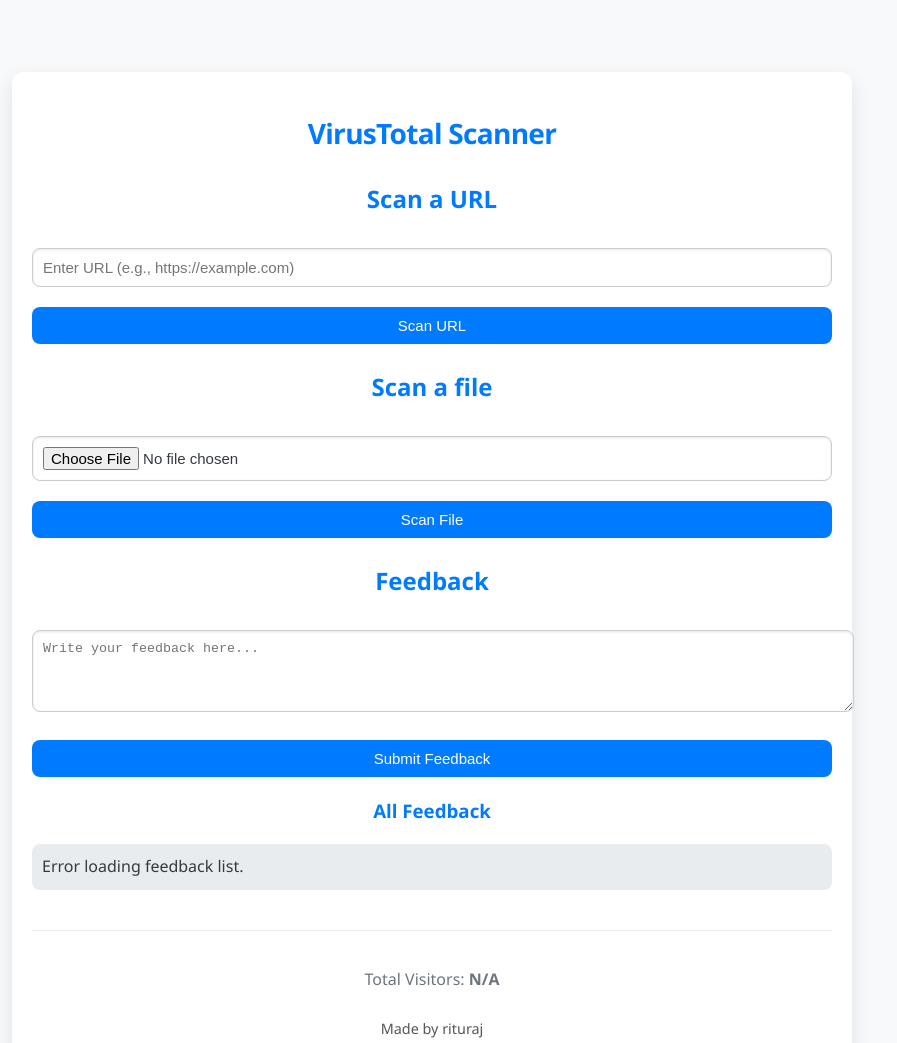
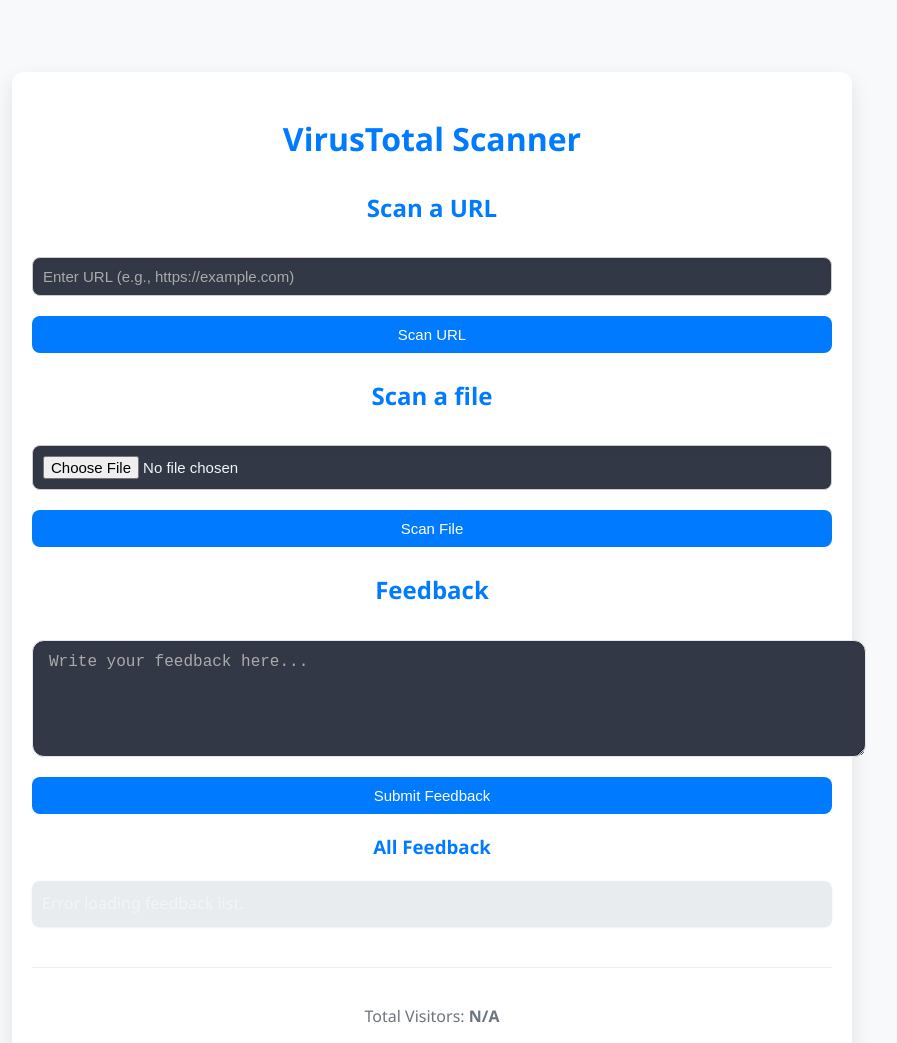
Before and after one commit to riturajkumar2002/safe-scan-VT, a website: page index.html in a window 1280 px wide. Shown: the top 1043 px of the page, without its empty margins (208-1105 px from the left). Drawn offline with Linux system fonts and the light colour scheme; no server answers.

Commit message:
Update project color theme

```diff
--- a/script.js
+++ b/script.js
@@ -1,3 +1,58 @@
+// ------------- RANDOM COLOR THEME FEATURE -------------
+const colorThemes = [
+    {
+        '--primary-color': '#0057b7',
+        '--primary-color-hover': '#003f7f',
+        '--success': '#2ecc40',
+        '--danger': '#ee3d3d',
+        '--background': '#e6f3ff',
+        '--surface': '#ffffff',
+        '--text': '#131b23',
+        '--text-secondary': '#335571'
+    },
+    {
+        '--primary-color': '#a259ff',
+        '--primary-color-hover': '#6b00b6',
+        '--success': '#00b894',
+        '--danger': '#e17055',
+        '--background': '#f5f0fa',
+        '--surface': '#fff0fb',
+        '--text': '#43305e',
+        '--text-secondary': '#729198'
+    },
+    {
+        '--primary-color': '#019267',
+        '--primary-color-hover': '#025940',
+        '--success': '#88e26f',
+        '--danger': '#ed6a5a',
+        '--background': '#e0f8f1',
+        '--surface': '#ffffff',
+        '--text': '#183a1d',
+        '--text-secondary': '#28875c'
+    },
+    {
+        '--primary-color': '#f7c873',
+        '--primary-color-hover': '#d9a441',
+        '--success': '#53ebbb',
+        '--danger': '#fa5252',
+        '--background': '#23272e',
+        '--surface': '#323846',
+        '--text': '#f0f6f5',
+        '--text-secondary': '#aaa'
+    }
+    // Add more if you wish!
+];
+
+function applyRandomTheme() {
+    const theme = colorThemes[Math.floor(Math.random() * colorThemes.length)];
+    for (const [k, v] of Object.entries(theme)) {
+        document.documentElement.style.setProperty(k, v);
+    }
+}
+// Apply it ASAP on DOMContentLoaded
+window.addEventListener('DOMContentLoaded', applyRandomTheme);
+// ---------------------------------------------------------
+
 const getElement = id => document.getElementById(id);
 
 function updateVisitorCount() {
--- a/style.css
+++ b/style.css
@@ -1,7 +1,6 @@
-
 @import url('https://fonts.googleapis.com/css2?family=Inter:ital,opsz,wght@0,14..32,100..900;1,14..32,100..900&display=swap');
 
-:root{
+:root {
     --background: #f8fafc;
     --surface: #ffffff;
     --text: #1e293b;
@@ -14,8 +13,8 @@
     --primary-color-hover: #4f46e5;
 }
 
-body{
-    font-family: 'Inter',system-ui, -apple-system, BlinkMacSystemFont, 'Segoe UI', Roboto, Oxygen, Ubuntu, Cantarell, 'Open Sans', 'Helvetica Neue', sans-serif;
+body {
+    font-family: 'Inter',system-ui,-apple-system,BlinkMacSystemFont,'Segoe UI',Roboto,Oxygen,Ubuntu,Cantarell,'Open Sans','Helvetica Neue',sans-serif;
     background-color: var(--background);
     color: var(--text);
     line-height: 1.6;
@@ -27,30 +26,27 @@
     justify-content: center;
     box-sizing: border-box;
 }
-.container{
+
+.container {
+    background: var(--surface);
     padding: 1.5rem;
     border-radius: var(--border-radius);
     box-shadow: 0 4px 6px -1px rgb(0 0 0 / 0.1), 0.2px 4px -2px rgb(0 0 0 / 0.1);
     width: 100%;
     max-width: 525px;
     margin: 0 auto;
-
 }
 
-h1{
+h1, h2, h3, h4, h5 {
     color: var(--text);
-    font-size: 1.75rem;
-    font-weight: 700;
-    margin-bottom: 1.5rem;
-    letter-spacing: -0.025em;
 }
 
-section{
+section {
     margin: 1.5rem 0;
     text-align: left;
 }
 
-input[type="text"], input[type="file"]{
+input[type="text"], input[type="file"] {
     width: 100%;
     padding: 0.6rem 0.875rem;
     border: 1px solid #e2e8f0;
@@ -62,13 +58,13 @@
     box-sizing: border-box;
     margin-bottom: 0.75rem;
 }
-input[type="text"]:focus{
+input[type="text"]:focus, input[type="file"]:focus {
     outline: none;
     border-color: var(--primary-color);
     box-shadow: 0 0 0 3px rgba(99, 102, 241, 0.1);
 }
 
-button{
+button {
     width: 100%;
     padding: 0.6rem 1.25rem;
     background-color: var(--primary-color);
@@ -80,13 +76,12 @@
     cursor: pointer;
     transition: all 0.2s ease;
 }
-
-button:hover{
+button:hover {
     background-color: var(--primary-color-hover);
     transform: translateY(-1px);
 }
 
-.loading{
+.loading {
     padding: 2rem;
     display: flex;
     flex-direction: column;
@@ -95,7 +90,7 @@
     text-align: center;
 }
 
-.spinner{
+.spinner {
     display: inline-block;
     width: 40px;
     height: 40px;
@@ -105,12 +100,11 @@
     animation: spin 1s ease-in-out infinite;
     margin: 1rem auto 0;
 }
-
 @keyframes spin {
-    to {transform: rotate(360deg);}
+    to { transform: rotate(360deg);}
 }
 
-#result{
+#result {
     margin-top: 2rem;
     padding: 1.5rem;
     background: var(--surface);
@@ -119,17 +113,13 @@
     display: none;
 }
 
-#result h3{
+#result h3 {
     margin-top: 0;
     margin-bottom: 1rem;
     color: var(--text);
 }
-
-#result button{
-    margin-top: 1rem;
-}
-
-#result .error{
+#result button { margin-top: 1rem; }
+#result .error {
     color: var(--danger);
     background-color: #fee2e2;
     padding: 1rem;
@@ -137,22 +127,20 @@
     margin: 0;
 }
 
-.safe{
+.safe {
     color: var(--success);
     font-weight: 600;
 }
-
-.malicious{
+.malicious {
     color: var(--danger);
     font-weight: 600;
 }
-
-.suspicious{
+.suspicious {
     color: var(--warning);
     font-weight: 600;
 }
 
-.modal{
+.modal {
     display: none;
     position: fixed;
     z-index: 1000;
@@ -160,19 +148,21 @@
     top: 0;
     width: 100%;
     height: 100%;
-    background-color: rgba(0, 0, 0, 0);
+    background-color: rgba(0,0,0,0);
     backdrop-filter: blur(0);
     opacity: 0;
     transition: background-color 0.3s ease, backdrop-filter 0.3s ease, opacity 0.3s ease;
 }
 
-.modal.show{
-    background-color: rgba(0, 0, 0, 0);
+.modal.show {
+    background-color: rgba(0,0,0,0.25);
     backdrop-filter: blur(4px);
     opacity: 1;
 }
 
-.modal-content{
+.modal-content {
+    background-color: var(--surface);
+    color: var(--text);
     margin: 5% auto;
     width: 80%;
     max-width: 800px;
@@ -182,16 +172,13 @@
     overflow-y: auto;
     transform: translate(20px);
     opacity: 0;
-    transition: tranform 0.3s ease, opacity 0.3s ease;
-
+    transition: transform 0.3s ease, opacity 0.3s ease;
 }
-
-.modal.modal.show .modal-content{
+.modal.show .modal-content {
     transform: translateY(0);
     opacity: 1;
 }
-
-.close{
+.close {
     position: absolute;
     right: 1rem;
     top: 1rem;
@@ -204,69 +191,57 @@
     background: none;
     padding: 0;
 }
-
-.close:hover{
+.close:hover {
     color: var(--danger);
     background: none;
     transform: none;
 }
 
-#FullReportModel .model-content{
+#FullReportModel .modal-content {
     position: relative;
     padding-top: 3rem;
 }
-
-#FullReportContent{
+#FullReportContent {
     margin-top: 1rem;
 }
-
-#FullReportContent table{
+#FullReportContent table {
     margin-top: 1.5rem;
     width: 100%;
     border-radius: var(--border-radius);
     overflow: hidden;
 }
-
-#FullReportContent th{
+#FullReportContent th {
     background-color: var(--primary-color);
     color: #fff;
     font-weight: 600;
     padding: 1rem;
 }
-
-
-#FullReportContent td{
+#FullReportContent td {
     padding: 0.75rem 1rem;
     border: 1px solid #e2e8f0;
 }
-
-
-#FullReportContent tr:hover{
-    background-color: #f8fafc;
+#FullReportContent tr:hover {
+    background-color: var(--background);
 }
 
-
-.scan-stats{
-    background: #fff;
+.scan-stats {
+    background: var(--surface);
     border: 1px solid #e2e8f0;
     border-radius: var(--border-radius);
     padding: 1.5rem;
     margin: 1rem 0;
 }
-
-.scan-stats ul{
+.scan-stats ul {
     list-style: none;
     padding: 0;
     margin: 0.5rem 0 0 0;
 }
-
-.scan-stats li{
+.scan-stats li {
     padding: 0.5rem 0;
     display: flex;
     align-items: center;
 }
-
-.scan-stats li::before{
+.scan-stats li::before {
     content: '';
     display: inline-block;
     width: 8px;
@@ -274,51 +249,43 @@
     border-radius: 50%;
     margin-right: 8px;
 }
-
-.scan-stats li span.malicious::before{
+.scan-stats li span.malicious::before {
     background-color: var(--danger);
 }
-
-.scan-stats li span.suspicious::before{
+.scan-stats li span.suspicious::before {
     background-color: var(--warning);
 }
-
-.scan-stats li span.safe::before{
+.scan-stats li span.safe::before {
     background-color: var(--success);
 }
 
-.progress-section{
+.progress-section {
     margin: 2rem 0;
 }
-
-.progress-label{
+.progress-label {
     display: flex;
     justify-content: space-between;
     align-items: center;
     margin-bottom: 0.5rem;
     font-weight: 500;
 }
-
-.progress-percent{
+.progress-percent {
     color: var(--text-secondary);
     font-size: 0.875rem;
 }
-
-.progress-stacked{
+.progress-stacked {
     height: 24px;
     border-radius: var(--border-radius);
     background-color: #f1f5f9;
     overflow: hidden;
     display: flex;
-    box-shadow: inset 0 2px 4px rgba(0, 0, 0, 0.85);
+    box-shadow: inset 0 2px 4px rgba(0, 0, 0, 0.085);
     border: 1px solid #e2e8f0;
 }
-
-.progress-stacked:not(.animate) .progress-bar{
+.progress-stacked:not(.animate) .progress-bar {
     width: 0 !important;
 }
-
-.progress-bar{
+.progress-bar {
     height: 20px;
     display: flex;
     align-items: center;
@@ -330,92 +297,77 @@
     position: relative;
     min-width: 2rem;
 }
-
-.progress-bar.malicious{
+.progress-bar.malicious {
     background: #dc2626;
-    background-image: linear-gradient(110deg, #ef4444 0%, #dc2626 50%, #b91c1c 100%);
+    background-image: linear-gradient(110deg,#ef4444 0%,#dc2626 50%,#b91c1c 100%);
     box-shadow: 0 1px 3px #dc2626;
 }
-
-.progress-bar.suspicious{
+.progress-bar.suspicious {
     background: #f97316;
-    background-image: linear-gradient(110deg, #fb923c 0%, #f97316 50%, #ea580c 100%);
+    background-image: linear-gradient(110deg,#fb923c 0%,#f97316 50%,#ea580c 100%);
     box-shadow: 0 1px 3px #f97316;
 }
-
-
-.progress-bar.safe{
+.progress-bar.safe {
     background: #22c55e;
-    background-image: linear-gradient(110deg, #4ade80 0%, #16a34a 50%, #16a34a 100%, );
+    background-image: linear-gradient(110deg,#4ade80 0%,#16a34a 50%,#16a34a 100%, );
     box-shadow: 0 1px 3px #22c55e;
-
 }
-
-.progress-bar.undetected{
+.progress-bar.undetected {
     background: #64748b;
-    background-image: linear-gradient(110deg, #94a3b8 0%, #64748b 50%, #475569 100%);
+    background-image: linear-gradient(110deg,#94a3b8 0%,#64748b 50%,#475569 100%);
     box-shadow: 0 1px 3px #64748b;
 }
-
-.progress-label-overlay{
+.progress-label-overlay {
     position: absolute;
     left: 50%;
     transform: translateX(-50%);
     white-space: nowrap;
     z-index: 1;
-    text-shadow: 0 1px 2px rgba(0, 0, 0, 0.3);
+    text-shadow: 0 1px 2px rgba(0,0,0,0.3);
     font-weight: 700;
 }
-
-.progress-bar[style*="width: 1."]{
+.progress-bar[style*="width: 1."] {
     min-width: 2rem;
 }
-
-.progress-legend{
+.progress-legend {
     display: flex;
     gap: 1rem;
     margin-top: 0.5rem;
     flex-wrap: wrap;
 }
-
-.legend-item{
+.legend-item {
     display: flex;
     align-items: center;
     font-size: 0.75rem;
     color: var(--text-secondary);
 }
-
-.legend-color{
+.legend-color {
     width: 12px;
     height: 12px;
     border-radius: 2px;
     margin-right: 0.5rem;
 }
-
-.legend-color.malicious{
+.legend-color.malicious {
     background: #dc2626;
 }
-
-.legend-color.suspicious{
+.legend-color.suspicious {
     background: #f97316;
 }
-.legend-color.safe{
+.legend-color.safe {
     background: #22c55e;
 }
-
-.legend-color.undetected{
+.legend-color.undetected {
     background: #64748b;
 }
 
-.detection-details{
+.detection-details {
     display: grid;
-    grid-template-columns: repeat(auto-fit, minmax(200px, 1fr));
+    grid-template-columns: repeat(auto-fit,minmax(200px,1fr));
     gap: 0.75rem;
     margin-top: 1.5rem;
 }
-
-.detail-item{
-    background: #fff;
+.detail-item {
+    background: var(--surface);
     padding: 0.875rem;
     border-radius: var(--border-radius);
     border: 1px solid #e2e8f0;
@@ -426,66 +378,110 @@
     overflow: hidden;
     cursor: pointer;
 }
-
-.detail-item::before{
+.detail-item::before {
     content: '';
     position: absolute;
     top: 0;
     left: 0;
     width: 4px;
     height: 100%;
-    background: linear-gradient(to bottom, transparent, currentColor, transparent);
+    background: linear-gradient(to bottom,transparent,currentColor,transparent);
     opacity: 0.8;
 }
-
-.detail-item.malicious::before{
+.detail-item.malicious::before {
     background: #dc2626;
 }
-
-.detail-item.suspicious::before{
+.detail-item.suspicious::before {
     background: #f97316;
 }
-
-.detail-item.safe::before{
+.detail-item.safe::before {
     background: #22c55e;
 }
-
-.detail-item:not(.malicious):not(.suspicious):not(.safe)::before{
+.detail-item:not(.malicious):not(.suspicious):not(.safe)::before {
     background: #64748b;
 }
-
-.detail-label{
+.detail-label {
     color: var(--text-secondary);
     font-size: 0.875rem;
 }
-
-.detail-value{
+.detail-value {
     font-size: 1.25rem;
     font-weight: 700;
     color: var(--text);
-    text-shadow: 0 1px 2px rgba(0, 0, 0, 0.05);
+    text-shadow: 0 1px 2px rgba(0,0,0,0.05);
 }
-
-.detail-percent{
+.detail-percent {
     font-size: 0.875rem;
     color: var(--text-secondary);
 }
-
-.detail-item:hover{
+.detail-item:hover {
     transform: translateY(-1px);
-    box-shadow: 0 4px 6px rgba(0, 0, 0, 0.1), 0 2px 4px rgba(0, 0, 0, 0.86);
+    box-shadow: 0 4px 6px rgba(0,0,0,0.1),0 2px 4px rgba(0,0,0,0.08);
     transition: all 0.2s ease;
 }
 
+#feedback-section textarea {
+    width: 100%;
+    min-height: 90px;
+    resize: vertical;
+    border-radius: var(--border-radius);
+    background: var(--surface);
+    border: 1px solid #e2e8f0;
+    color: var(--text);
+    font-size: 1rem;
+    margin-bottom: 0.75rem;
+    padding: 0.8rem 1rem;
+}
+#feedback-section textarea:focus {
+    outline: none;
+    border-color: var(--primary-color);
+    box-shadow: 0 0 0 3px rgba(99,102,241,0.12);
+}
+#feedbackList {
+    list-style: none;
+    padding: 0;
+    margin: 0;
+}
+#feedbackList li {
+    background: var(--surface);
+    color: var(--text);
+    box-shadow: 0 0.5px 2px rgba(0,0,0,0.08);
+    border-radius: var(--border-radius);
+    margin-bottom: 0.7em;
+    padding: 0.75em 1em;
+    transition: background 0.3s;
+}
+#feedbackList li:hover {
+    background-color: #f1f5f9;
+}
+#feedbackMessage {
+    font-size: 0.95em;
+    margin: 0.5em 0 1.2em 0;
+}
+#visitor-section {
+    text-align: center;
+    margin-top: 40px;
+    padding-top: 20px;
+    border-top: 1px solid #eee;
+    color: var(--text-secondary);
+    font-size: 1em;
+}
+
+footer {
+    margin-top: 20px;
+    text-align: center;
+    font-size: 0.9rem;
+    color: #555;
+    background: transparent;
+}
+
+::-webkit-input-placeholder { color: var(--text-secondary);}
+::-moz-placeholder { color: var(--text-secondary);}
+:-ms-input-placeholder { color: var(--text-secondary);}
+::placeholder { color: var(--text-secondary);}
+
 @media screen and (max-width: 768px) {
-    body{
-        padding: 1rem;
-    }
-    .container{
-        padding: 1.5rem;
-    }
-    .modal-content{
-        width: 95%;
-        margin: 2% auto;
-    }
+    body { padding: 1rem; }
+    .container { padding: 1.5rem; }
+    .modal-content { width: 95%; margin: 2% auto; }
 }
```
Also changed, not shown: server.js (+27 -29 lines), index.html (line endings or trailing spaces).
